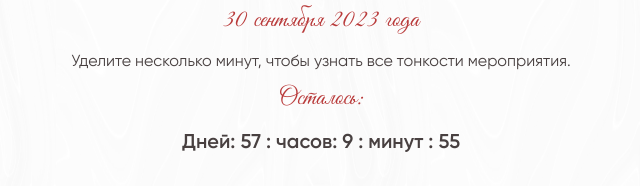
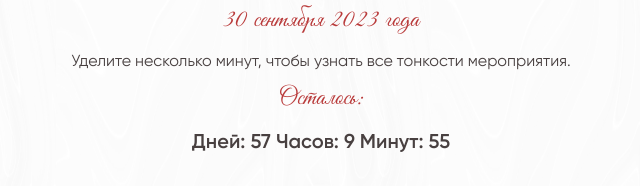
Before and after one commit to FAIFW/port2, a plain HTML site: page index.html in a window 1280 px wide. Shown: the part 1980-2166 px from the top of the page, 319-959 px from the left. Drawn offline with nearby package versions, Linux system fonts and the light colour scheme; files whose address does not match are found by name.

Commit message:
-script.js has been optimized;

```diff
--- a/index.html
+++ b/index.html
@@ -33,7 +33,12 @@
       <h3 class="second__h3">30&nbsp;сентября 2023 года</h3>
       <p class="second__sub-text">Уделите несколько минут, чтобы узнать все тонкости мероприятия.</p>
       <h3 class="second__h3">Осталось:</h3>
-      <p class="second__timer"></p>
+      <p class="second__timer">
+        Дней: <span class="days"></span>
+        Часов: <span class="hours"></span>
+        Минут: <span class="minutes"></span>
+
+      </p>
     </section>
 
     <section class="programm">
--- a/index.js
+++ b/index.js
@@ -1,13 +1,8 @@
 "use strict";
 //      header's text spiner
 const headerSpiner = function () {
-
-
-
     const text = document.querySelector('.spin__text');
-
     text.innerHTML = text.textContent.replace(/\S/g, '<span>$&</span>');
-
     const letters = document.querySelectorAll('p.spin__text span');
 
     for (let i = 0; i < letters.length; i++) {
@@ -49,19 +44,27 @@ function getTimeRemaining(endtime) {
     };
 }
 
-function initializeClock(selector, endtime) {
-    let clock = document.querySelector(selector);
-    let timeinterval = setInterval(function () {
+//      let;s try to optimize code
+function initializetimer(selector, endtime) {
+    let timer = document.querySelector(selector);
 
+    const daysSpan = timer.querySelector('.days');
+    const hoursSpan = timer.querySelector('.hours');
+    const minutesSpan = timer.querySelector('.minutes');
+
+    function updatetimer() {
         let t = getTimeRemaining(endtime);
-        clock.innerHTML = `Дней: ${t.days} : часов: ${t.hours} : минут : ${t.minutes}`;
+        daysSpan.innerHTML = t.days;
+        hoursSpan.innerHTML = t.hours;
+        minutesSpan.innerHTML = t.minutes;
+
         if (t.total <= 0) {
-            clearInterval(timeinterval);
+            clearInterval(timeInterval);
         }
-    }, 1000);
+    }
+
+    updatetimer();
+    const timeInterval = setInterval(updatetimer, 1000);
 }
 
-initializeClock('.second__timer', weddingDay);
-
-//      let;s try to optimize code
-//const timeInterval = setInterval(function () { ... }, 1000);
+initializetimer('.second__timer', weddingDay);
```
